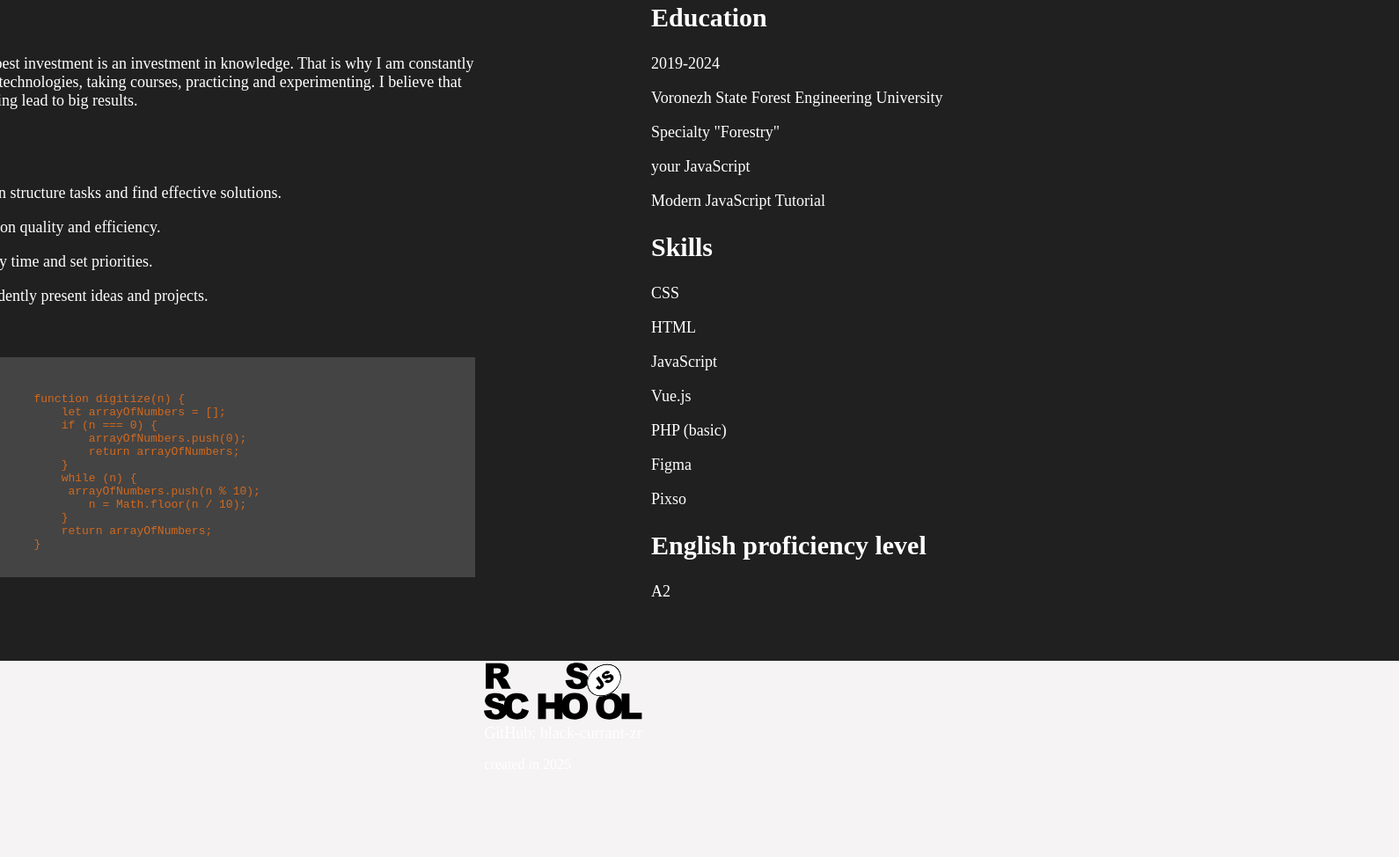
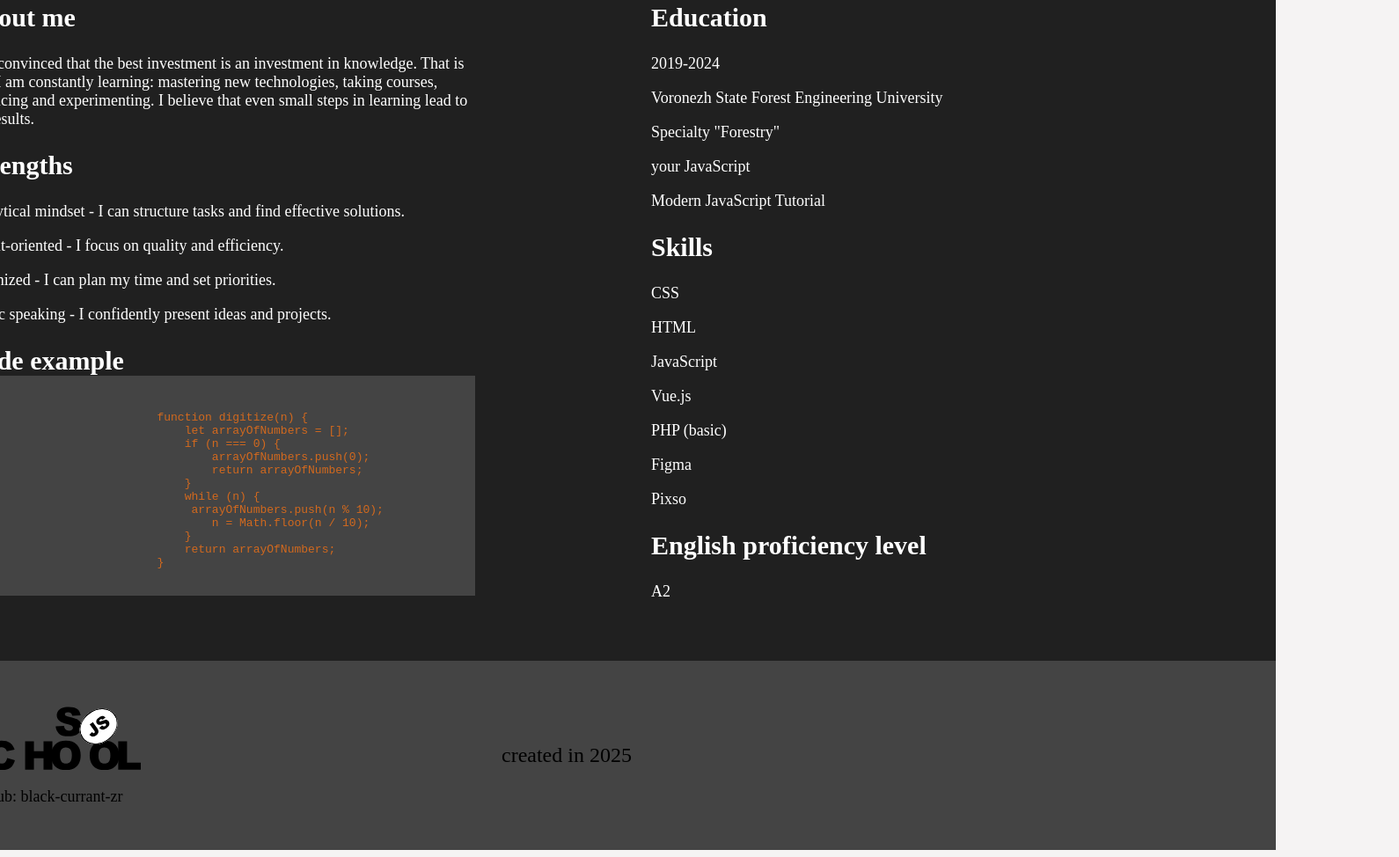
Before and after one commit to black-currant-zr/rsschool-cv, a plain HTML site: page index.html in a window 1280 px wide. Shown: the part 679-1653 px from the top of the page at 88% size, 1590 px wide, since content can reach past the window. Before the commit the page ends 1581 px from the top, so only its background shows below. Drawn offline with Linux system fonts and the light colour scheme.

Commit message:
style: corrected indents, added footer

```diff
--- a/style.css
+++ b/style.css
@@ -39,7 +39,7 @@ display: grid;
     grid-template-columns: repeat(2, 1fr);
     justify-content: start;
     gap: 200px;
-width: 1640px;
+    width: 1360px;
     background-color: #202020;
     padding: 50px 130px 50px 130px;
 }
@@ -82,3 +82,23 @@ align-items: center;
     background-color: #202020;
     color: white;
 }
+
+.container-footer{
+    display: flex;
+    gap: 410px;
+    width: 1360px;
+    background-color: #444444;
+    padding: 50px 130px 50px 130px;
+    color: black;
+    font-size: 18px;
+}
+
+.school-logo{
+    width: 200px;
+    margin-bottom: 15px;
+}
+
+.container-footer p{
+    align-content: center;
+    font-size: 24px;
+}
```
Lines whose indentation alone changed are shown as unchanged.
